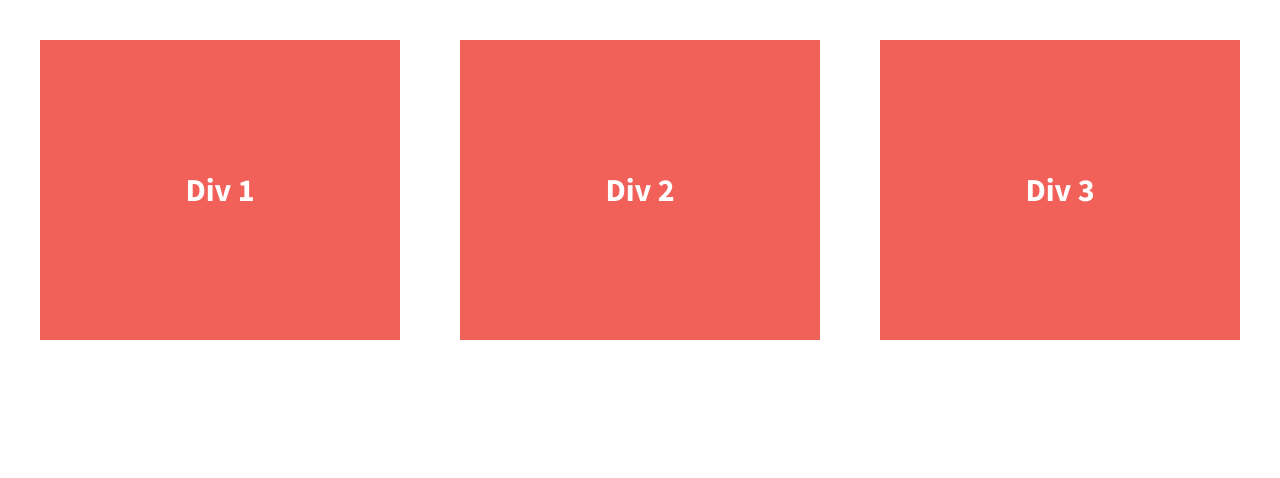
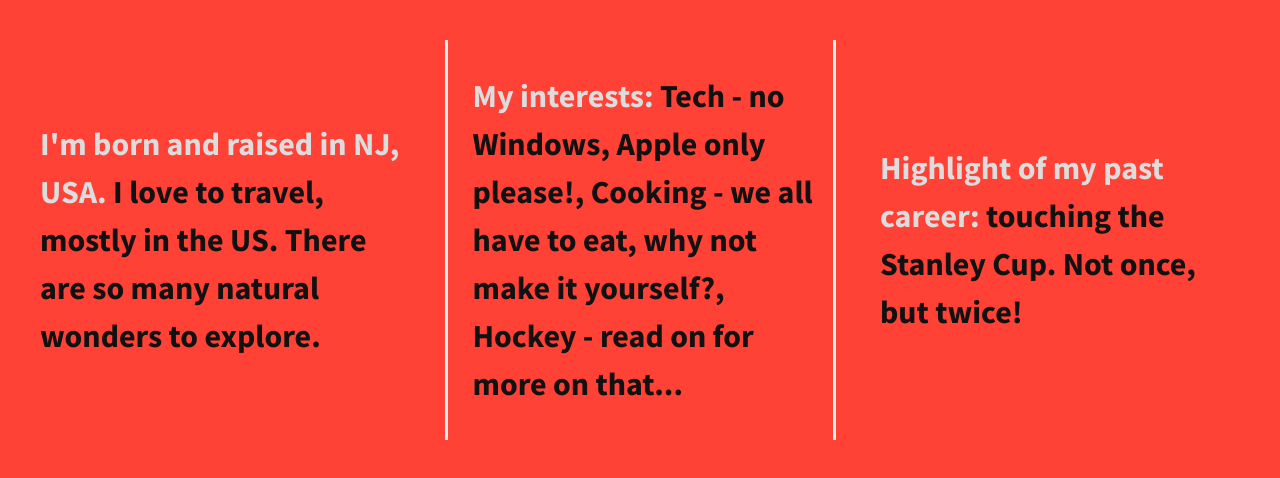
Before and after one commit to CRenauro/07.01-206-divs-flexbox-starter, a plain HTML site: page index.html in a window 1280 px wide. Drawn offline with nearby package versions, Linux system fonts and the light colour scheme.

Commit message:
Customized

```diff
--- a/css/main.css
+++ b/css/main.css
@@ -38,14 +38,6 @@ html {
  * A better looking default horizontal rule
  */
 
-hr {
-    display: block;
-    height: 1px;
-    border: 0;
-    border-top: 1px solid #ccc;
-    margin: 1em 0;
-    padding: 0;
-}
 
 /*
  * Remove the gap between audio, canvas, iframes,
@@ -101,11 +93,13 @@ html {
   height: 100%;
 }
 
+
 body {
   font-family: 'Source Sans Pro', sans-serif;
   padding: 2em;
   font-size: 1.25em;
   height: 100%;
+  background-color: #FF4136;
 }
 
 .wrapper {
@@ -113,24 +107,33 @@ body {
   font-weight: 700;
   display:flex;
   justify-content: space-between;
+  align-items: center;
+  flex-flow: justify;
+
 }
-
+.wrapper span {
+  color:#DDDDDD;
+}
 .div-1, .div-2, .div-3 {
   /*give the divs a width of 30%, add display:flex, set justify-content and align-items to center*/
-  color: #fff;
+  color: #111111;
   line-height: 1.5em;
   font-size: 1.6em;
-  background-color: #f16059;
-  height: 300px;
+  height: auto;
   display: flex;
   width: 30%;
   justify-content: center;
   align-items: center;
+  column-rule: 3px solid #white;
+  text-align: left;
 }
 
-
-
-
+.div-2 {
+    border-right: 3px solid #eeeeee;
+    border-left: 3px solid #eeeeee;
+    padding-left: 25px;
+}
+}
 /* ==========================================================================
    Helper classes
    ========================================================================== */
--- a/index.html
+++ b/index.html
@@ -23,13 +23,17 @@
 
         <section class="wrapper">
             <div class="div-1">
-                Div 1
+                <p><span>I'm born and raised in NJ, USA.</span>
+                    I love to travel, mostly in the US. There are so many natural wonders to explore.</p>
             </div>
             <div class="div-2">
-                Div 2
+                <p><span>My interests:</span>
+                Tech - no Windows, Apple only please!,
+                Cooking - we all have to eat, why not make it yourself?,
+                Hockey - read on for more on that...</p>
             </div>
             <div class="div-3">
-                Div 3
+                <p><span>Highlight of my past career:</span> touching the Stanley Cup. Not once, but twice!</p>
             </div>
         </section>
 
```
